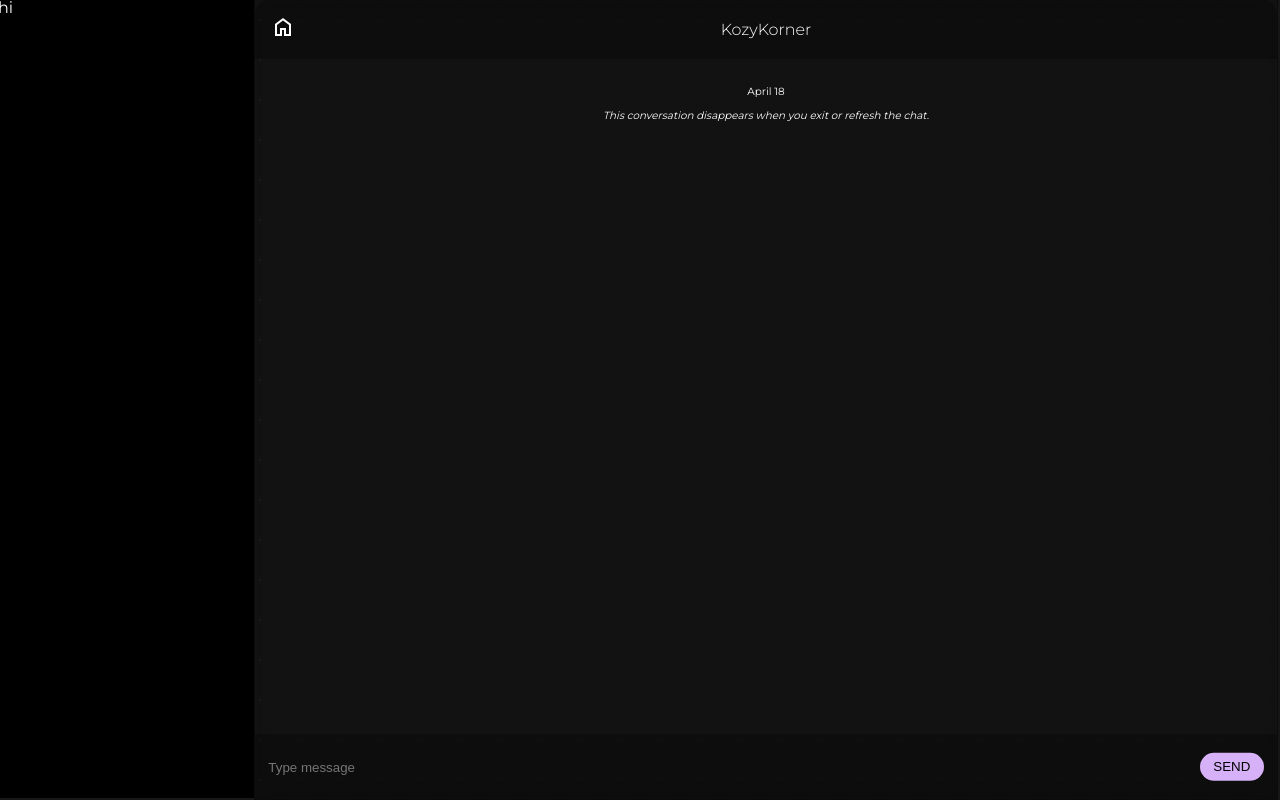
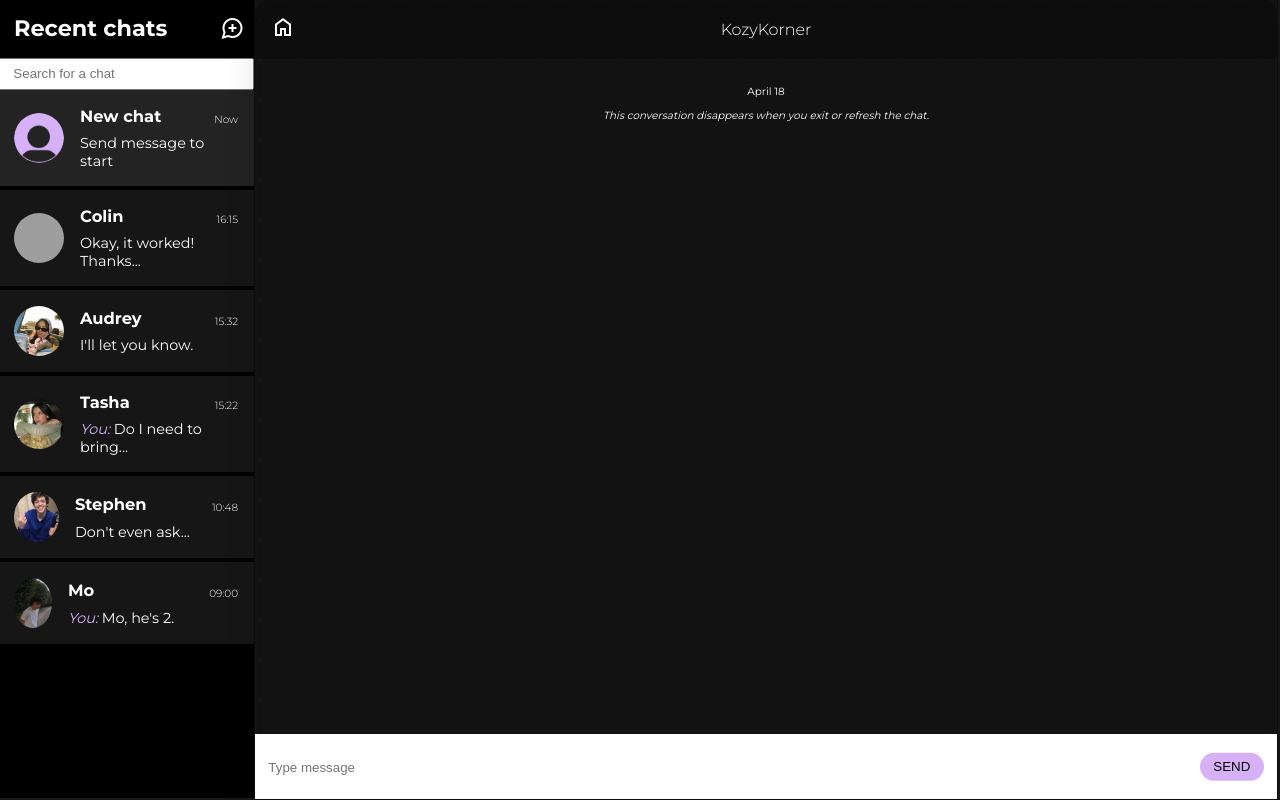
Before and after one commit to briannededeugd/api, a website: page views/pages/chat.html in a window 1280 px wide. Drawn offline with nearby package versions, Linux system fonts and the light colour scheme; no server answers; grey boxes are pictures that could not be loaded.

Commit message:
STYLE: Add styling to chat

```diff
--- a/public/styles/style.css
+++ b/public/styles/style.css
@@ -601,7 +601,96 @@ main > .homecontent > .images > div:nth-of-type(3) {
   height: 100%;
   width: 20vw;
   background-color: #000;
+
+  .top-section {
+    display: flex;
+    justify-content: space-between;
+    align-items: center;
+    padding: .5em 1em;
+    width: 90%;
+
+    h2 {
+      font-size: clamp(1.2em, 1em + .5vw, 2em);
+      margin: .35em 0;
+    }
+
+    span {
+      cursor: pointer;
+      transition: all .2s ease-in-out;
+
+      &:hover {
+        transform: scale(1.5);
+      }
+    }
+  }
+
+  input[type=search] {
+    width: 100%;
+    padding: .5em 1em;
+    color: black;
+  }
+
+  .other-chats > a > div {
+    display: flex;
+    align-items: center;
+    padding: 1em;
+    gap: 1em;
+    background-color: #161616;
+    margin-bottom: .25em;
+    cursor: pointer;
+
+    em {
+      color: var(--color-lilac);
+    }
+
+    &:hover {
+      background-color: #242323;
+    }
+
+    img {
+      height: 50px;
+      width: 50px;
+      border-radius: 50%;
+    }
+
+    div {
+      width: 100%;
+
+      div {
+        margin-bottom: 0;
+        display: flex;
+        align-items: flex-start;
+        justify-content: space-between;
+        width: 100%;
+
+        h3 {
+          margin: 0;
+          margin-bottom: .5em;
+          font-size: clamp(1em, .5em + .65vw, 1.4em);
+        }
+
+        h5 {
+          font-size: clamp(.60em, .25em + .5vw, 1.25em);
+          margin: 0;
+          font-weight: 300;
+          padding-top: .65em;
+        }
+      }
+
+      p {
+        margin: 0;
+        font-size: clamp(.75em, .5em + .5vw, 1.25em);
+      }
+    }
+  }
+
+  #new-chat {
+    background-color: #242323;
+  }
+
 }
+
+
 
 
 
@@ -662,6 +751,9 @@ main > .homecontent > .images > div:nth-of-type(3) {
   opacity: 1;
   font-style: italic;
 }
+
+
+
 
 /* ----------------------- */
 /* GENERAL CONTENT ON PAGE */
@@ -749,11 +841,12 @@ main > .homecontent > .images > div:nth-of-type(3) {
 form input {
   width: 100%;
   border: none;
-  color: var(--color-white);
+  color: var(--color-black);
   height: 5vh;
   padding: 1em;
 
-  background: var(--color-black-transparency);
+  /* background: var(--color-black-transparency); */
+  background-color: var(--color-white);
 }
 
 form input:focus-visible {
--- a/views/pages/chat.html
+++ b/views/pages/chat.html
@@ -12,7 +12,93 @@
 	<body>
 		<main>
 			<section class="chatpage">
-				<section class="sidebar">hi</section>
+				<section class="sidebar">
+					<div class="top-section">
+						<h2>Recent chats</h2>
+						<span class="material-symbols-outlined"> maps_ugc </span>
+					</div>
+					<input type="search" placeholder="Search for a chat" />
+
+					<section class="other-chats">
+						<a href="">
+							<div id="new-chat">
+								<img src="/images/placeholder.png" alt="" />
+								<div>
+									<div>
+										<h3>New chat</h3>
+										<h5>Now</h5>
+									</div>
+									<p>Send message to start</p>
+								</div>
+							</div>
+						</a>
+
+						<a href="">
+							<div>
+								<img src="/images/colin-pfp.jpg" alt="" />
+								<div>
+									<div>
+										<h3>Colin</h3>
+										<h5>16:15</h5>
+									</div>
+									<p>Okay, it worked! Thanks...</p>
+								</div>
+							</div>
+						</a>
+
+						<a href="">
+							<div>
+								<img src="/images/audrey-pfp.jpg" alt="" />
+								<div>
+									<div>
+										<h3>Audrey</h3>
+										<h5>15:32</h5>
+									</div>
+									<p>I'll let you know.</p>
+								</div>
+							</div>
+						</a>
+
+						<a href="">
+							<div>
+								<img src="/images/tasha-pfp.jpg" alt="" />
+								<div>
+									<div>
+										<h3>Tasha</h3>
+										<h5>15:22</h5>
+									</div>
+									<p><em>You:</em> Do I need to bring...</p>
+								</div>
+							</div>
+						</a>
+
+						<a href="">
+							<div>
+								<img src="/images/stephen-pfp.jpg" alt="" />
+								<div>
+									<div>
+										<h3>Stephen</h3>
+										<h5>10:48</h5>
+									</div>
+									<p>Don't even ask...</p>
+								</div>
+							</div>
+						</a>
+
+						<a href="">
+							<div>
+								<img src="/images/mo-pfp.jpg" alt="" />
+								<div>
+									<div>
+										<h3>Mo</h3>
+										<h5>09:00</h5>
+									</div>
+									<p><em>You:</em> Mo, he's 2.</p>
+								</div>
+							</div>
+						</a>
+					</section>
+				</section>
 
 				<section class="content">
 					<section class="data">
```
Also changed, not shown: index.html (+15 -12 lines), README.md, public/images/placeholder.png (added).
